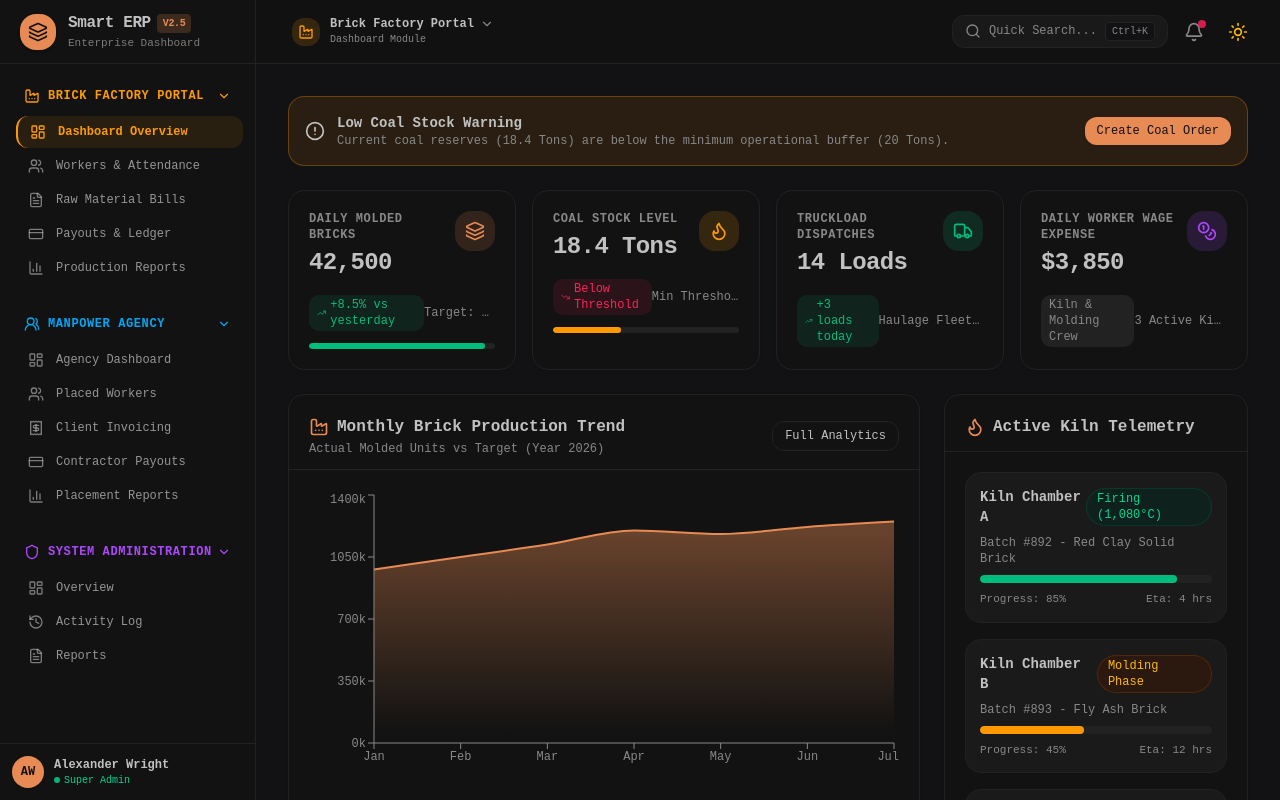
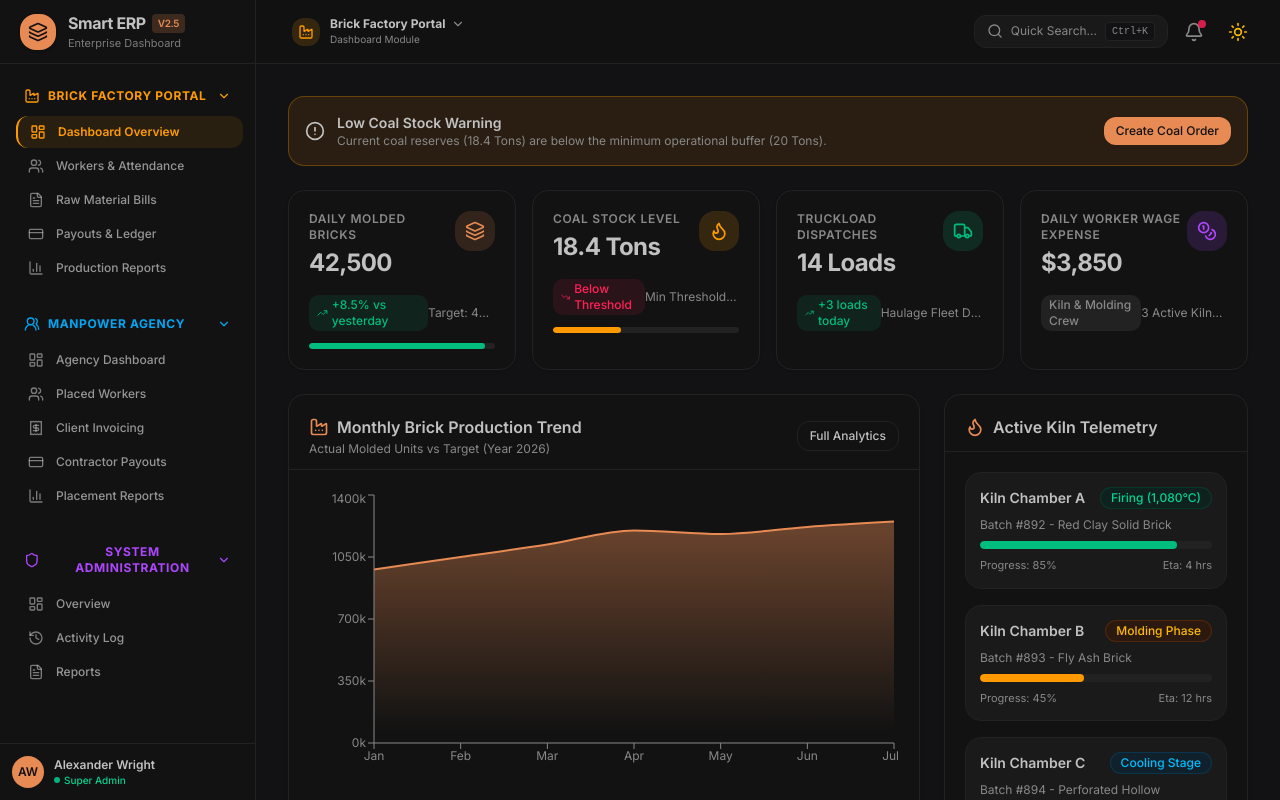
Before and after one commit to Plexivia-dev/Monsur-Ali-Travels, a React (Vite) app: page / in a window 1280 px wide. Shown: the top 800 px of the page. Built offline with nearby package versions, Linux system fonts and the light colour scheme.

Commit message:
E19: Fix font-sans override in dark mode and import Inter

```diff
--- a/doc/E01-100.md
+++ b/doc/E01-100.md
@@ -3,6 +3,11 @@
 This document tracks all design, theme, and component modifications. The latest logs are always recorded at the top of the list.
 
 ## Logs
+
+### E19: Fix font-sans override in dark mode
+Date: 2026-08-12 18:09
+- Modified [`index.html`](file:///c:/Users/mdikr/Documents/CODE/Smart_ERP/index.html) to link the Google Font family for `Inter`.
+- Modified [`src/index.css`](file:///c:/Users/mdikr/Documents/CODE/Smart_ERP/src/index.css) to remove font variable overrides (`--font-sans`, `--font-mono`, `--font-serif`) inside the `.dark` class block, allowing custom fonts updated in `:root` to propagate correctly regardless of active dark/light mode.
 
 ### E18: Apply font-sans globally
 Date: 2026-08-12 18:07
--- a/index.html
+++ b/index.html
@@ -4,6 +4,9 @@
     <meta charset="UTF-8" />
     <meta name="viewport" content="width=device-width, initial-scale=1.0" />
     <title>Ikramul Hossen</title>
+    <link rel="preconnect" href="https://fonts.googleapis.com">
+    <link rel="preconnect" href="https://fonts.gstatic.com" crossorigin>
+    <link href="https://fonts.googleapis.com/css2?family=Inter:ital,opsz,wght@0,14..32,100..900;1,14..32,100..900&display=swap" rel="stylesheet">
   </head>
   <body>
     <div id="root"></div>
--- a/src/index.css
+++ b/src/index.css
@@ -90,9 +90,6 @@
   --sidebar-accent-foreground: #c1c1c1;
   --sidebar-border: #222222;
   --sidebar-ring: #e78a53;
-  --font-sans: Geist Mono, ui-monospace, monospace;
-  --font-serif: serif;
-  --font-mono: JetBrains Mono, monospace;
   --radius: 0.75rem;
   --shadow-x: 0px;
   --shadow-y: 1px;
```
